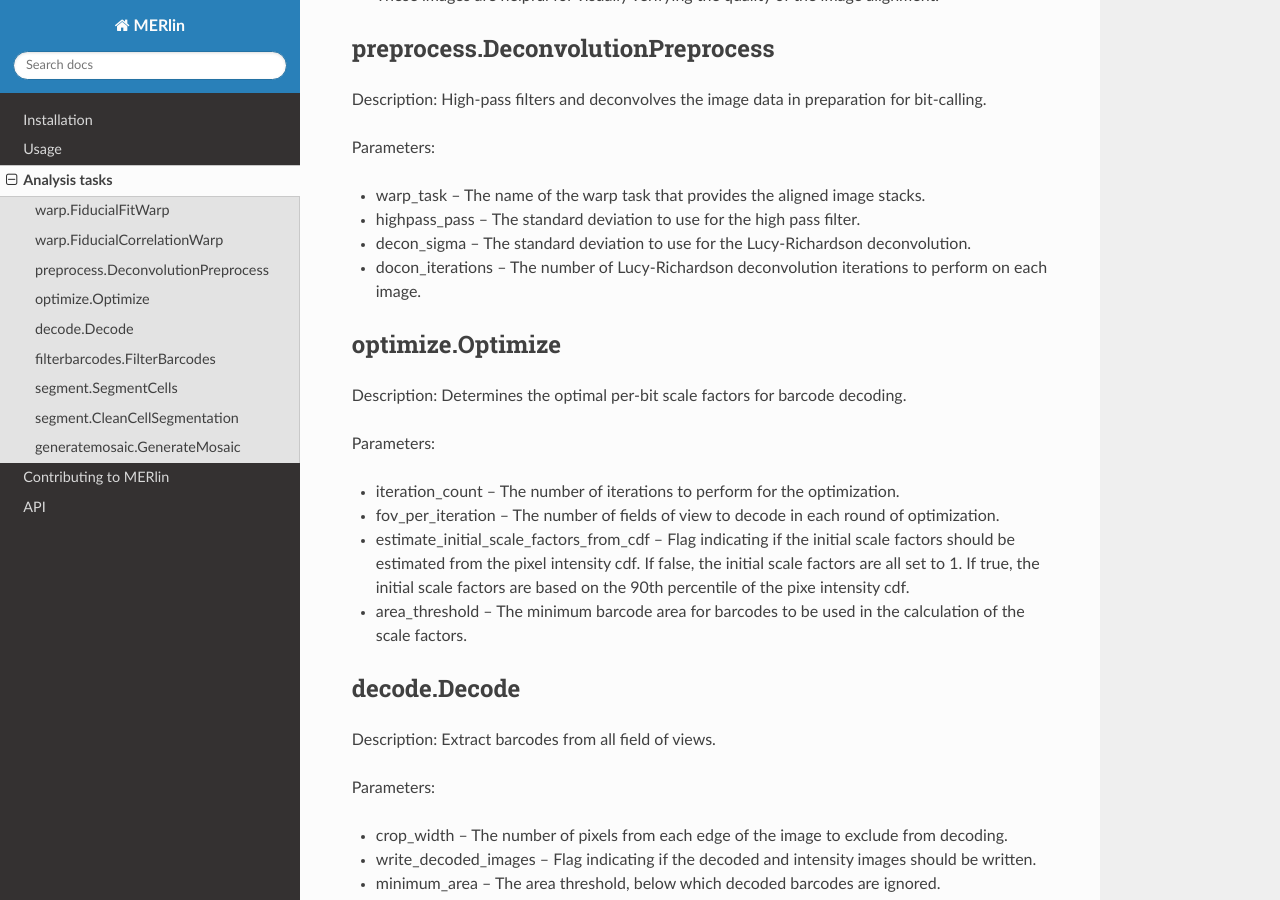
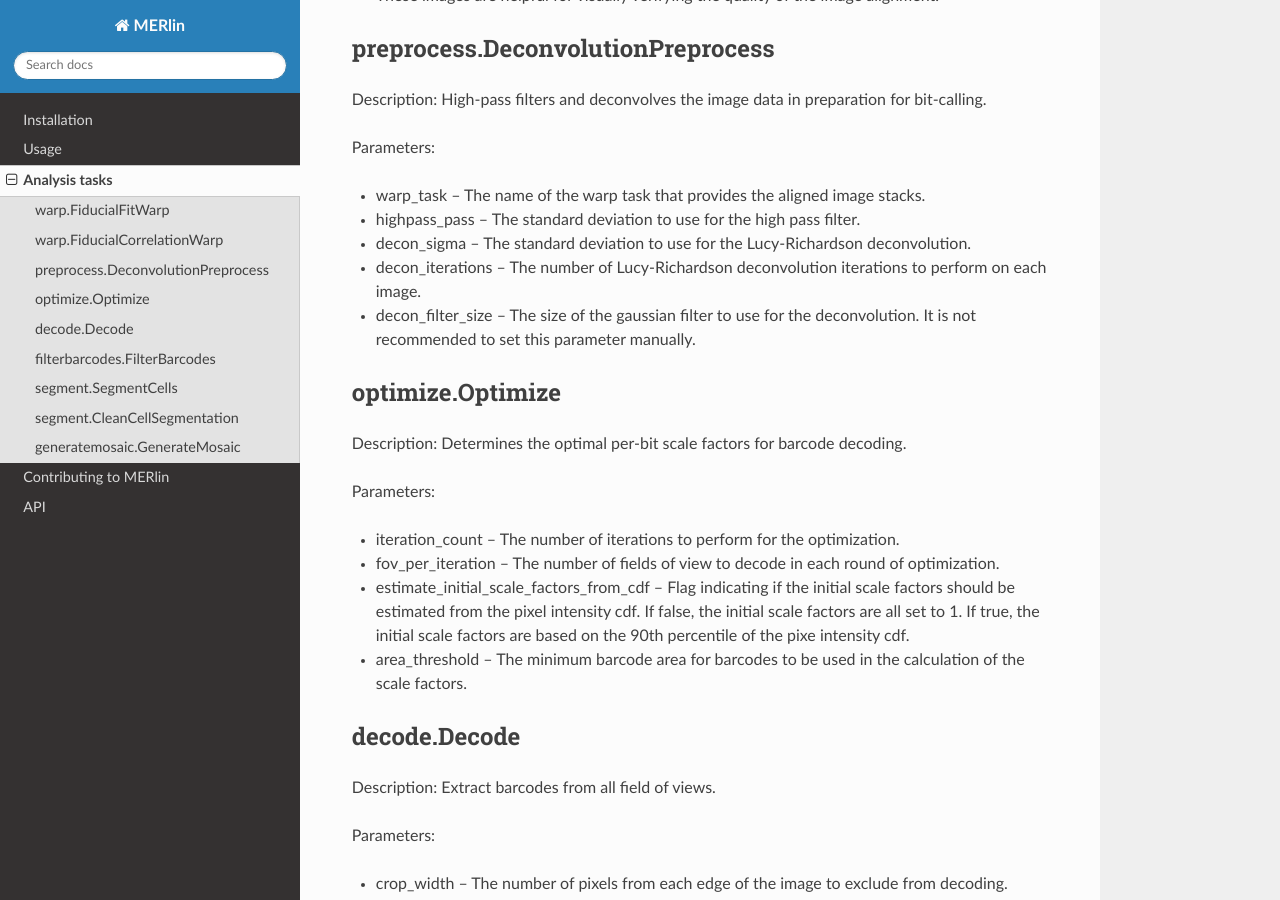
Before and after one commit to emanuega/MERlin, a Sphinx documentation site: the page built from docs/tasks.rst, in a window 1280 px wide and 900 px high, scrolled down 648 px. Built offline with Sphinx 7.4.7 and the Read the Docs theme 2.0.0, drawn with Linux system fonts in a browser that asks for light colours.

Commit message:
Exposed deconvolution filter size parameter.

```diff
--- a/docs/tasks.rst
+++ b/docs/tasks.rst
@@ -32,7 +32,8 @@
 * warp\_task -- The name of the warp task that provides the aligned image stacks.
 * highpass\_pass -- The standard deviation to use for the high pass filter.
 * decon\_sigma -- The standard deviation to use for the Lucy-Richardson deconvolution.
-* docon\_iterations -- The number of Lucy-Richardson deconvolution iterations to perform on each image.
+* decon\_iterations -- The number of Lucy-Richardson deconvolution iterations to perform on each image.
+* decon\_filter\_size -- The size of the gaussian filter to use for the deconvolution. It is not recommended to set this parameter manually.
 
 optimize.Optimize
 ------------------
```
Also changed, not shown: 1 other file.
